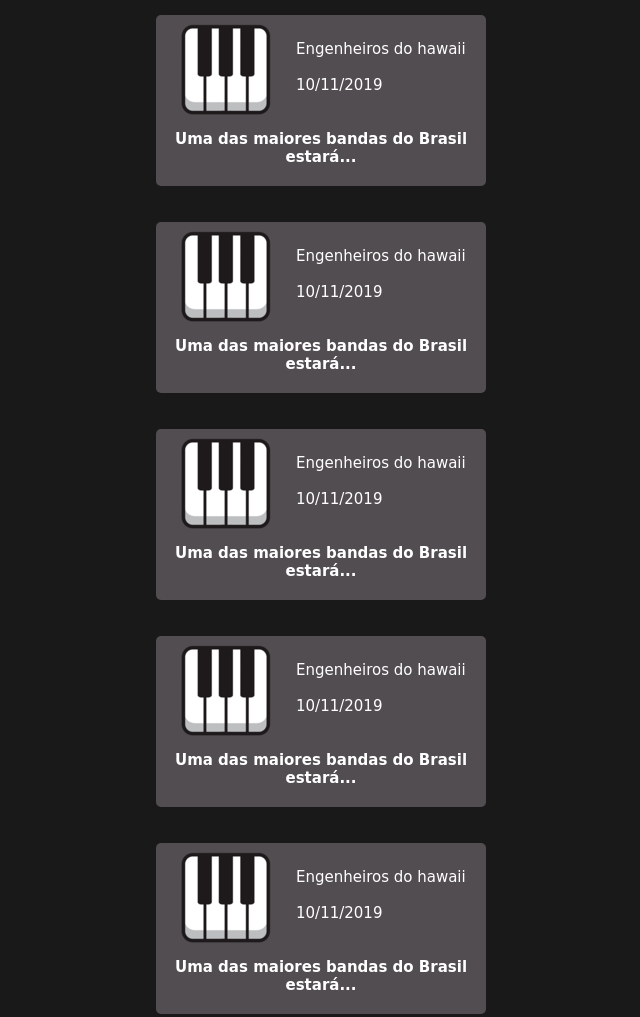
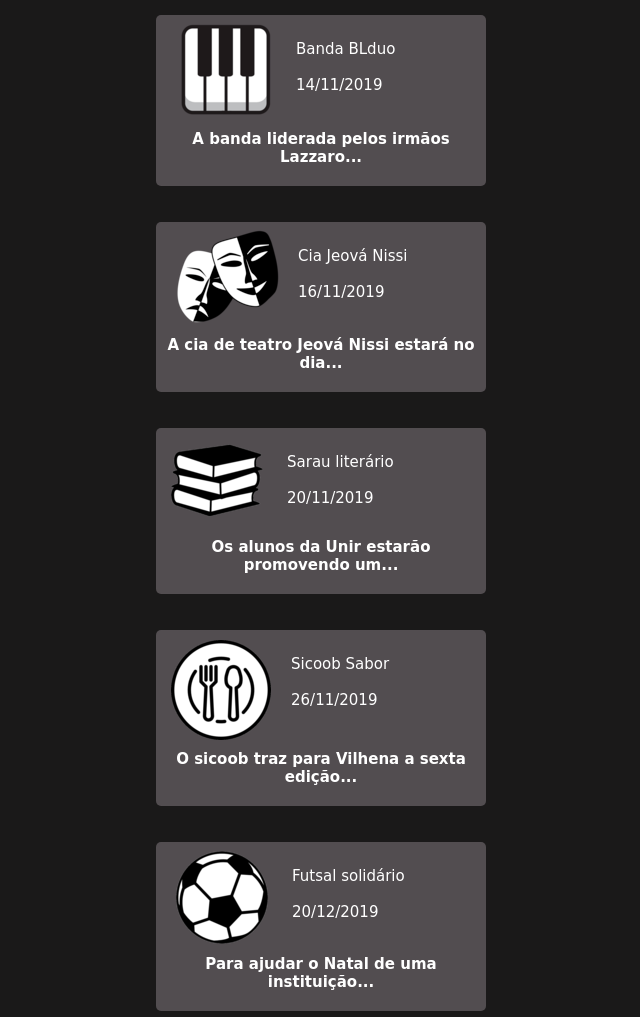
Before and after one commit to ManoelGomes/agendacultural, a plain HTML site: page index.html in a window 1280 px wide. Shown: the part 100-1117 px from the top of the page, without its empty margins (319-959 px from the left). Drawn offline with Linux system fonts and the light colour scheme; a web font is replaced by a local one.

Commit message:
Exemplos com fotos

```diff
--- a/index.html
+++ b/index.html
@@ -20,32 +20,32 @@
 
     <section class="container__evento">
         <div style="background-color: #524D50; border-radius: 5px;">
-            <p class="evento__titulo"><img style="float: left; margin-left: 20px; margin-right: 20px; margin-top: -20px;" src="assets/images/musical.png" alt="Imagem de piano"> Engenheiros do hawaii <br><br> 10/11/2019</p>
-        <h1 class="evento__subtitulo">Uma das maiores bandas do Brasil estará...</h1>
+            <p class="evento__titulo"><img style="float: left; margin-left: 20px; margin-right: 20px; margin-top: -20px;" src="assets/images/musical.png" alt="Imagem de piano"> Banda BLduo <br><br> 14/11/2019</p>
+        <h1 class="evento__subtitulo">A banda liderada pelos irmãos Lazzaro...</h1>
         </div>
     </section><br><br>
     <section class="container__evento">
         <div style="background-color: #524D50; border-radius: 5px;">
-            <p class="evento__titulo"><img style="float: left; margin-left: 20px; margin-right: 20px; margin-top: -20px;" src="assets/images/musical.png" alt="Imagem de piano"> Engenheiros do hawaii <br><br> 10/11/2019</p>
-        <h1 class="evento__subtitulo">Uma das maiores bandas do Brasil estará...</h1>
+            <p class="evento__titulo"><img style="float: left; margin-left: 0px; margin-right: 10px; margin-top: -20px;" src="assets/images/teatro.png" alt="Imagem de piano"> Cia Jeová Nissi <br><br> 16/11/2019</p>
+        <h1 class="evento__subtitulo">A cia de teatro Jeová Nissi estará no dia...</h1>
         </div>
     </section><br><br>
     <section class="container__evento">
         <div style="background-color: #524D50; border-radius: 5px;">
-            <p class="evento__titulo"><img style="float: left; margin-left: 20px; margin-right: 20px; margin-top: -20px;" src="assets/images/musical.png" alt="Imagem de piano"> Engenheiros do hawaii <br><br> 10/11/2019</p>
-        <h1 class="evento__subtitulo">Uma das maiores bandas do Brasil estará...</h1>
+            <p class="evento__titulo"><img style="float: left; margin-left: -29px; margin-right: -20px; margin-top: -20px;" src="assets/images/livros.png" alt="Imagem de piano"> Sarau literário <br><br> 20/11/2019</p>
+        <h1 class="evento__subtitulo">Os alunos da Unir estarão promovendo um...</h1>
         </div>
     </section><br><br>
     <section class="container__evento">
         <div style="background-color: #524D50; border-radius: 5px;">
-            <p class="evento__titulo"><img style="float: left; margin-left: 20px; margin-right: 20px; margin-top: -20px;" src="assets/images/musical.png" alt="Imagem de piano"> Engenheiros do hawaii <br><br> 10/11/2019</p>
-        <h1 class="evento__subtitulo">Uma das maiores bandas do Brasil estará...</h1>
+            <p class="evento__titulo"><img style="float: left; margin-left: 15px; margin-right: 20px; margin-top: -15px;" src="assets/images/gastronomico.png" alt="Imagem de piano"> Sicoob Sabor <br><br> 26/11/2019</p>
+        <h1 class="evento__subtitulo">O sicoob traz para Vilhena a sexta edição...</h1>
         </div>
     </section><br><br>
     <section class="container__evento">
         <div style="background-color: #524D50; border-radius: 5px;">
-            <p class="evento__titulo"><img style="float: left; margin-left: 20px; margin-right: 20px; margin-top: -20px;" src="assets/images/musical.png" alt="Imagem de piano"> Engenheiros do hawaii <br><br> 10/11/2019</p>
-        <h1 class="evento__subtitulo">Uma das maiores bandas do Brasil estará...</h1>
+            <p class="evento__titulo"><img style="float: left; margin-left: -24px; margin-right: -20px; margin-top: -17px;" src="assets/images/esportes.png" alt="Imagem de piano"> Futsal solidário <br><br> 20/12/2019</p>
+        <h1 class="evento__subtitulo">Para ajudar o Natal de uma instituição...</h1>
         </div>
     </section><br><br>
     <section class="container__evento">
```
